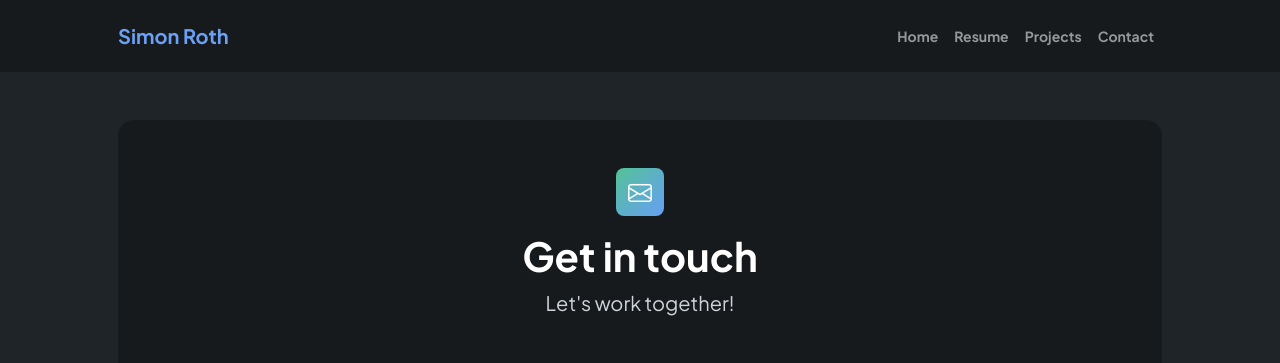
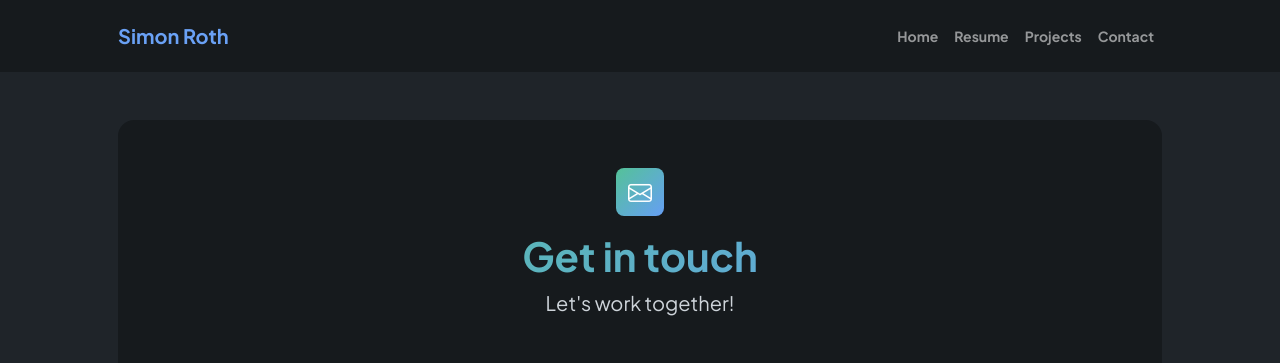
Before and after one commit to SimonRothUCF/simonrothucf.github.io, a plain HTML site: page contact.html in a window 1280 px wide. Shown: the top 363 px of the page. Drawn offline with nearby package versions, Linux system fonts and the light colour scheme.

```diff
--- a/contact.html
+++ b/contact.html
@@ -41,7 +41,7 @@
                     <div class="bg-darker rounded-4 py-5 px-4 px-md-5">
                         <div class="text-center mb-5">
                             <div class="feature bg-primary bg-gradient-primary-to-secondary text-white rounded-3 mb-3"><i class="bi bi-envelope"></i></div>
-                            <h1 class="fw-bolder text-white">Get in touch</h1>
+                            <h1 class="fw-bolder text-gradient">Get in touch</h1>
                             <p class="lead fw-normal text-muted mb-0">Let's work together!</p>
                         </div>
                         <div class="row gx-5 justify-content-center">
```
Also changed, not shown: resume.html (+2 -2 lines), 1 other file.
